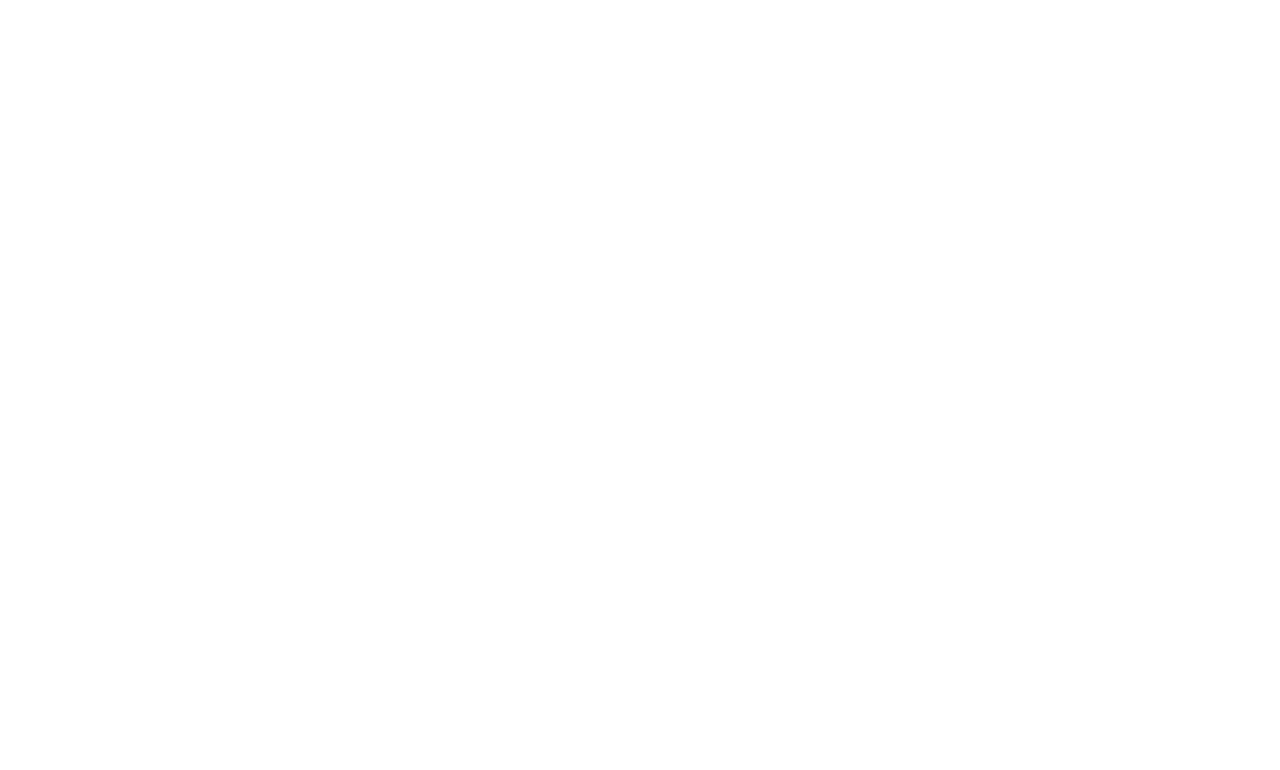
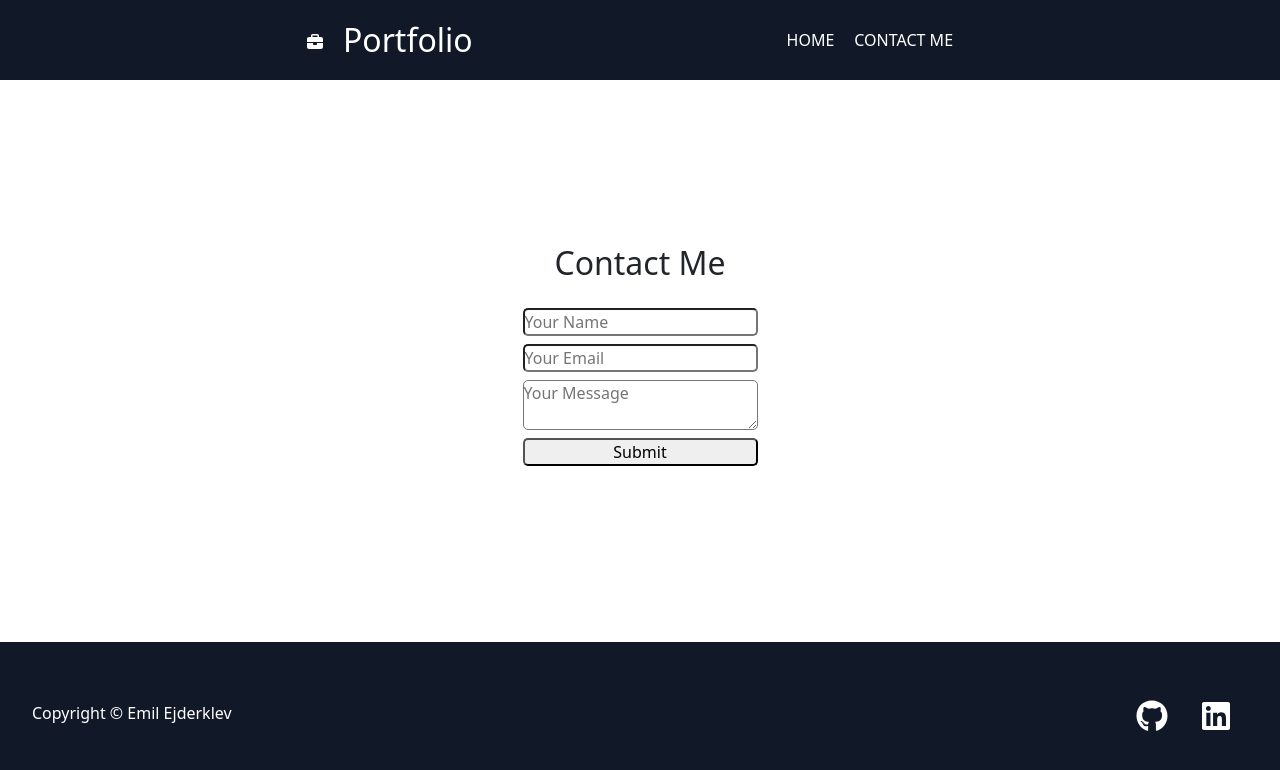
Before and after one commit to SurrealEmil/react-portfolio, a React (Vite) app: page /React-Portfolio/contact in a window 1280 px wide. Before the commit this address had no page. Shown: the top 770 px of the page. Built offline with nearby package versions, Linux system fonts and the light colour scheme; the HTML template or start-up script is replaced by a standard one.

Commit message:
Mayor update
Add contact from
Add CV
Add a proper about me section
Worked on styling

```diff
--- a/src/App.jsx
+++ b/src/App.jsx
@@ -2,6 +2,7 @@ import { BrowserRouter, Routes, Route } from 'react-router-dom'
 
 import Layout from './pages/Layout.jsx'
 import HomePage from './pages/HomePage.jsx'
+import Contact from './pages/Contact.jsx'
 
 function App() {
   return (
@@ -10,6 +11,7 @@ function App() {
         <Routes>
           <Route path="/" element={<Layout />}>
             <Route index element={<HomePage />} />
+            <Route path='/contact' element={<Contact />} />
           </Route>
         </Routes>
       </BrowserRouter>
--- /dev/null
+++ b/src/components/Contactredirect.jsx
@@ -0,0 +1,25 @@
+import React from 'react';
+import { Link } from 'react-router-dom';
+import Button from 'react-bootstrap/Button';
+
+
+
+const Contactredirect = () => {
+  return (
+    <>
+    <div className='contact-section'>
+        <section id='contact' className='contact-link'>
+            <h2 className='contact-offer con-pad'>Send Me a Message</h2>
+            <Link to="/contact" className='con-pad'>
+                <Button variant="primary" className='contact-forms'>
+                    Contact Me
+                </Button>
+            </Link>
+        </section>
+    </div>
+
+    </>
+  )
+}
+
+export default Contactredirect
--- a/src/components/Footer.jsx
+++ b/src/components/Footer.jsx
@@ -1,5 +1,6 @@
 import React from 'react'
 import { FaGithub, FaLinkedin} from "react-icons/fa6";
+import Scroll from './Scroll';
 
 const Footer = () => {
   return (
@@ -19,6 +20,7 @@ const Footer = () => {
                 </li>
             </ul>
         </div>
+        <Scroll />
     </section>
   )
 }
--- a/src/components/Header.jsx
+++ b/src/components/Header.jsx
@@ -1,6 +1,6 @@
 import React, { useState, useEffect } from 'react';
 import { FaAlignJustify, FaBriefcase} from "react-icons/fa6";
-import { useLocation } from 'react-router-dom';
+import { NavLink, useLocation } from 'react-router-dom';
 import { Link } from 'react-scroll';
 
 
@@ -43,17 +43,23 @@ const Header = () => {
       <header className='page-header'>
         <nav className='navbar'>
 
-          <ul className='Logo-nav header-nav' style={{ display: `${homeOpen ? 'flex' : 'none'}` }}>
-            <li><Link to="home" smooth duration={500} className='scroll-link' onClick={toggleHam}><FaBriefcase/></Link></li>
-            <li><a href="#" id="logo">Portfolio</a></li>
+          <ul className='Logo-nav header-nav' style={{ display: 'flex'}}>
+            <li><NavLink to="/" className='navlink' onClick={toggleHam}><FaBriefcase/></NavLink></li>
+            <li><NavLink to="/" className='navlink' onClick={toggleHam} id="logo">Portfolio</NavLink></li>
           </ul>
 
-          <ul className='secondary-nav header-nav' style={{ display: (homeOpen && hamburgerOpen) ? 'flex' : 'none' }}>
-            <li><Link to="about" smooth duration={500} className='scroll-link' onClick={toggleHam}>ABOUT ME</Link></li>
-            <li><Link to="resume" smooth duration={500} className='scroll-link' onClick={toggleHam}>RESUMÉ</Link></li>
-            <li><Link to="projects" smooth duration={500} className='scroll-link' onClick={toggleHam}>PROJECTS</Link></li>
-            <li><Link to="footer" smooth duration={500} className='scroll-link' onClick={toggleHam}>CONTACT ME</Link></li>
-          </ul>
+          <nav className='Navigation' style={{ display: (hamburgerOpen) ? 'flex' : 'none' }}>
+            <ul className='secondary-nav header-nav' style={{ display: (homeOpen && hamburgerOpen) ? 'flex' : 'none' }}>
+              <li><Link to="about" smooth duration={500} className='scroll-link' onClick={toggleHam}>ABOUT ME</Link></li>
+              <li><Link to="resume" smooth duration={500} className='scroll-link' onClick={toggleHam}>RESUMÉ</Link></li>
+              <li><Link to="projects" smooth duration={500} className='scroll-link' onClick={toggleHam}>PROJECTS</Link></li>
+            </ul>
+
+            <ul className='secondary-nav header-nav' style={{ display: (hamburgerOpen) ? 'flex' : 'none' }}>
+              <li><NavLink to="/" className='navlink' onClick={toggleHam}>HOME</NavLink></li>
+              <li><NavLink to="contact" className='navlink' onClick={toggleHam}>CONTACT ME</NavLink></li>
+            </ul>
+          </nav>
 
           <div className='menuToggle' onClick={toggleHam}><FaAlignJustify /></div>
 
--- a/src/components/Projects.jsx
+++ b/src/components/Projects.jsx
@@ -12,7 +12,7 @@ const Projects = () => {
     const [error, setError] = useState(null);
 
     useEffect(() => {
-        setTimeout(() => {
+        // setTimeout(() => {
             fetch(url)
                 .then(response => response.json())
                 .then((data) => {
@@ -26,7 +26,7 @@ const Projects = () => {
                     setError('Failed to fetch projects. Please try again later.');
                     setIsLoading(false);
                 });
-        }, 3000); // Test to see that loading works
+        // }, 3000); // Test to see that loading works
     }, []);
 
     return (
--- a/src/components/Resume.jsx
+++ b/src/components/Resume.jsx
@@ -3,6 +3,8 @@ import React from 'react'
 import WorkCard from './card/WorkCard.jsx'
 import CoursesCard from './card/CoursesCard.jsx'
 import EducationCard from './card/EducationCard.jsx'
+
+import ResumePDF from '../data/ResuméSwe.pdf'
 
 const Resume = () => {
   return (
@@ -10,7 +12,7 @@ const Resume = () => {
         <div id='resume' className='resume-box'>
             <ul>
                 <li><h2 className='resume-header'>RESUMÉ</h2></li>
-                <li><a href="#" download="Emil Ejderklev Resumé" target="_blank" rel="noreferrer" className='full-resume' ><h2>Download resumé</h2></a></li>
+                <li><a href={ResumePDF} download="Emil Ejderklev Resumé" target="_blank" rel="noreferrer" className='full-resume' ><h2>Download resumé</h2></a></li>
             </ul>
             <div className='resume-inner-box'>
                 <section className='resume experience'>
--- /dev/null
+++ b/src/components/Scroll.jsx
@@ -0,0 +1,34 @@
+import React, { useState, useEffect } from 'react';
+import { FaAngleUp } from 'react-icons/fa';
+
+const Scroll = () => {
+  const [isVisible, setIsVisible] = useState(false);
+
+  useEffect(() => {
+    const handleScroll = () => {
+      if (window.pageYOffset > 100) {
+        setIsVisible(true);
+      } else {
+        setIsVisible(false);
+      }
+    };
+
+    window.addEventListener('scroll', handleScroll);
+    return () => window.removeEventListener('scroll', handleScroll);
+  }, []);
+
+  const scrollToTop = () => {
+    window.scrollTo({ top: 0, behavior: 'smooth' });
+  };
+
+  return (
+    <button
+      className={`scroll-to-top-button ${isVisible ? 'show' : 'hide'}`}
+      onClick={scrollToTop}
+    >
+      <FaAngleUp />
+    </button>
+  );
+};
+
+export default Scroll;
--- a/src/index.css
+++ b/src/index.css
@@ -12,6 +12,8 @@
   color-scheme: light dark;
   color: rgba(255, 255, 255, 0.87);
 
+  --header-height: 5rem;
+  --footer-height: 10rem;
 
 
   font-synthesis: none;
@@ -24,7 +26,7 @@
 .page-header {
   background-color: #111827;
   width: 100%;
-  height: 5rem;
+  height: var(--header-height);
   display: flex;
   justify-content: center;
 }
@@ -47,6 +49,8 @@
 .header-nav {
   list-style: none;
   cursor: pointer;
+  padding: 0;
+  margin: 0;
 }
 
 .header-nav li {
@@ -158,7 +162,7 @@
 .about-text {
   min-width: 225px;
   max-width: 380px;
-  text-align: center;
+
 }
 
 .intro-press {
@@ -274,12 +278,33 @@
   margin-top: 1.5rem;
 }
 
+/******************** CONTACTREDIRECTION **********************/
+.contact-section {
+  display: flex;
+  justify-content: center;
+}
+.contact-link {
+  display: flex;
+  flex-wrap: wrap;
+  justify-content: space-around;
+  align-items: center;
+  padding: 2rem 0;
+  width: 50%;
+}
+
+.con-pad {
+  margin: 0 0.5rem 0.5rem 0;
+  text-align: center;
+}
+
+
+
 /******************** FOOTER **********************/
 .footer {
   background-color: #111827;
   color: white;
   width: 100%;
-  height: 10rem;
+  height: var(--footer-height);
   display: flex;
   justify-content: space-between;
   align-items: center;
@@ -303,3 +328,48 @@
 .footer a:hover {
   color: #747bff;
 }
+
+/******************** SCROLL **********************/
+.scroll-to-top-button {
+  position: fixed;
+  bottom: 10px;
+  right: 20px;
+  background-color: #007bff;
+  color: white;
+  border: none;
+  border-radius: 50%;
+  width: 40px;
+  height: 40px;
+  font-size: 1.5rem;
+  cursor: pointer;
+  opacity: 0;
+  transition: opacity 0.3s ease;
+}
+
+.scroll-to-top-button.show {
+  opacity: 1;
+}
+
+/******************** CONTACT **********************/
+
+.contact {
+  display: flex;
+  flex-direction: column;
+  justify-content: center;
+  align-items: center;
+  min-height: 300px;
+  height: calc(100vh - var(--header-height) - var(--footer-height));
+}
+
+.myForm {
+  border-radius: 10px;
+  display: flex;
+  flex-direction: column;
+  justify-content: space-evenly;
+  margin: 10px;
+}
+
+.name {
+  border-radius: 5px;
+  margin-top: 0.5rem;
+}
--- /dev/null
+++ b/src/pages/Contact.jsx
@@ -0,0 +1,42 @@
+import React from 'react';
+
+export default function Contact() {
+  const [result, setResult] = React.useState("");
+
+  const onSubmit = async (event) => {
+    event.preventDefault();
+    setResult("Sending....");
+    const formData = new FormData(event.target);
+
+    formData.append("access_key", "2f760c40-7ce1-4fd5-a207-ccda5d020de5"); // Update this with your access key
+
+    const response = await fetch("https://api.web3forms.com/submit", {
+      method: "POST",
+      body: formData
+    });
+
+    const data = await response.json();
+
+    if (data.success) {
+      setResult("Form Submitted Successfully");
+      event.target.reset();
+    } else {
+      console.log("Error", data);
+      setResult(data.message);
+    }
+  };
+
+  return (
+    <div className='contact'>
+        <h2>Contact Me</h2>
+        <form className="myForm" onSubmit={onSubmit}>
+            <input className='name' type="text" name="name"required placeholder="Your Name"/>
+            <input className='name' type="email" name="email" required placeholder="Your Email"/>
+            <textarea className='name' name="message" required placeholder="Your Message"></textarea>
+
+            <button className='name' type="submit">Submit</button>
+        </form>
+        <span>{result}</span>
+    </div>
+  );
+}
--- a/src/pages/HomePage.jsx
+++ b/src/pages/HomePage.jsx
@@ -4,6 +4,7 @@ import Introduction from '../components/Introduction'
 import About from '../components/About.jsx'
 import Resume from '../components/Resume.jsx'
 import Projects from '../components/Projects.jsx'
+import Contactredirect from '../components/Contactredirect.jsx'
 
 const HomePage = () => {
   return (
@@ -12,6 +13,7 @@ const HomePage = () => {
         <About />
         <Resume />
         <Projects />
+        <Contactredirect />
     </>
   )
 }
```
Also changed, not shown: src/components/About.jsx (+7 -1 lines), src/mediaqueries.css (+15 -2 lines), 1 other file (tests, documents, lock files or other folders).
